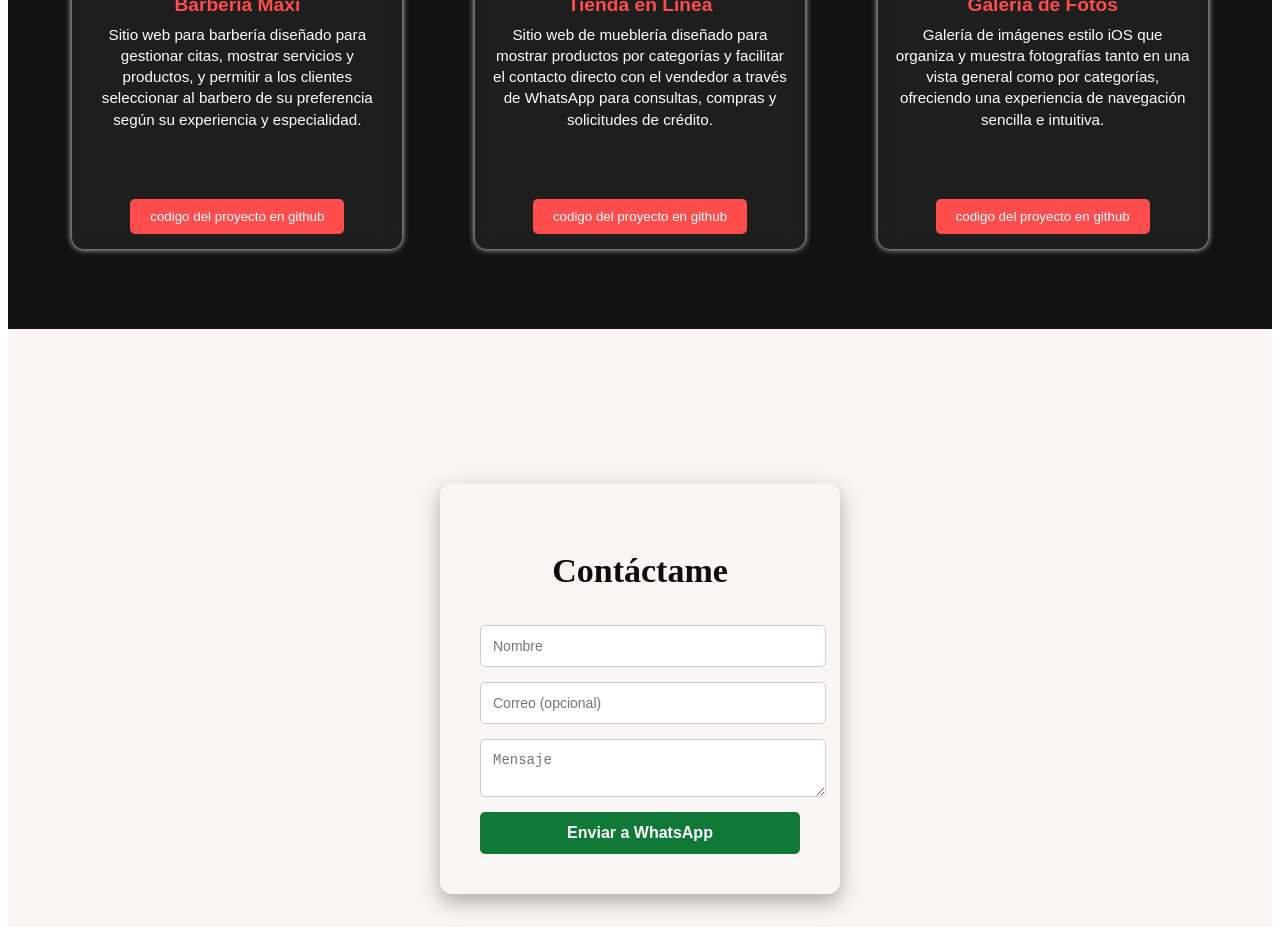
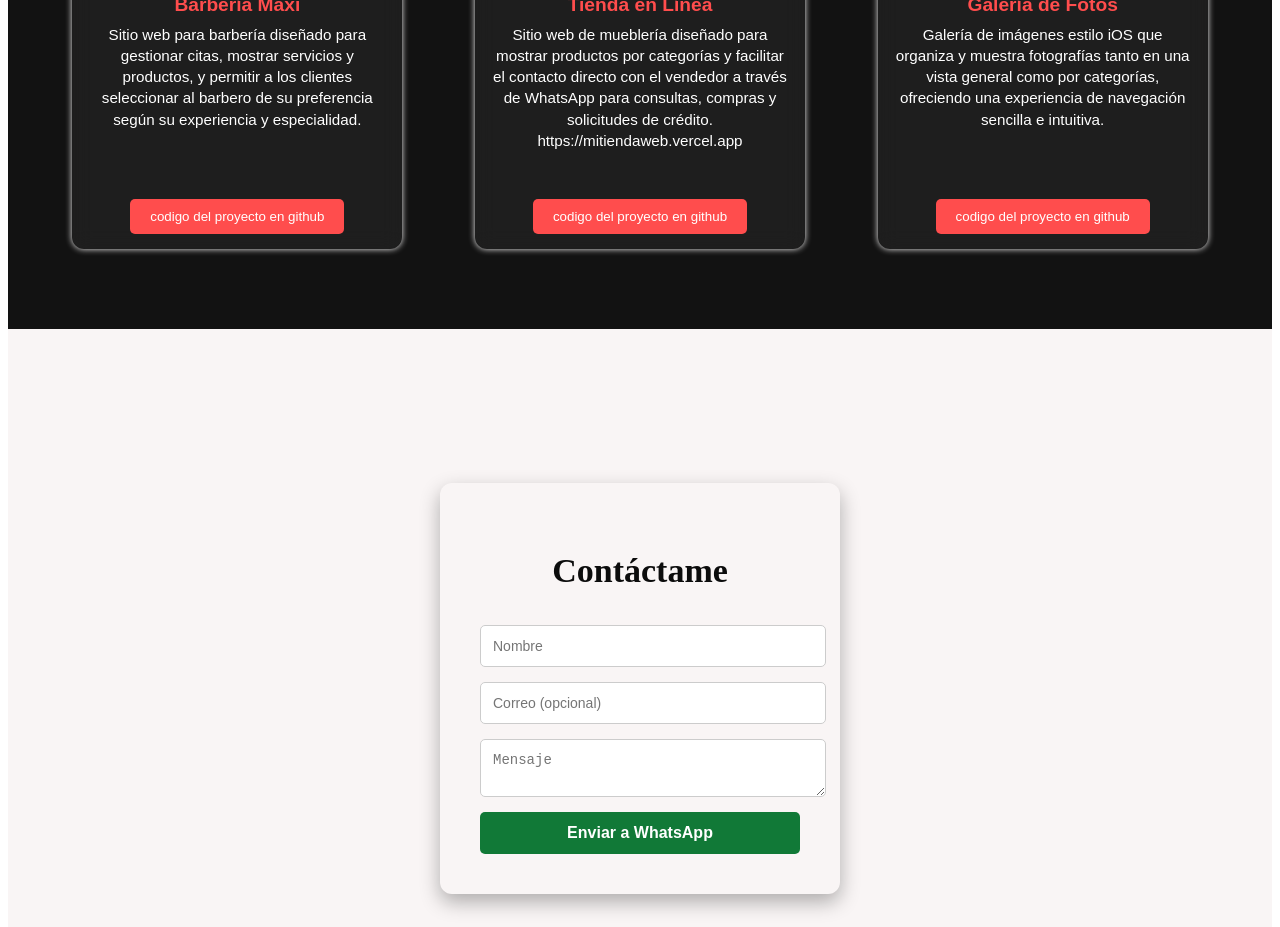
Before and after one commit to jo1417/portafolio, an Angular app: page / in a window 1280 px wide. Shown: the part 1560-2487 px from the top of the page. Built offline with nearby package versions, Linux system fonts and the light colour scheme.

Commit message:
Actualice

```diff
--- a/src/app/proyectos/proyectos.html
+++ b/src/app/proyectos/proyectos.html
@@ -8,6 +8,7 @@
       <img [src]="proyecto.imagen" alt="{{ proyecto.nombre }}">
       <h2>{{ proyecto.nombre }}</h2>
       <p>{{ proyecto.descripcion }}</p>
+      <p>{{ proyecto.link }}</p>
       <button type="button" (click)="verProyecto(proyecto)">codigo del proyecto en github</button>
     </article>
 
```
